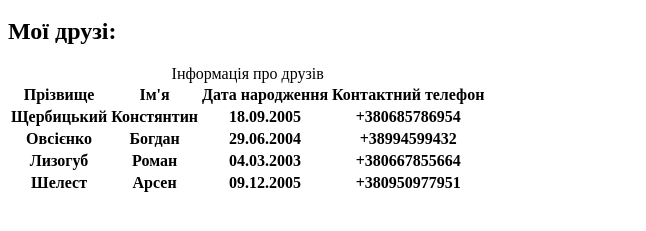
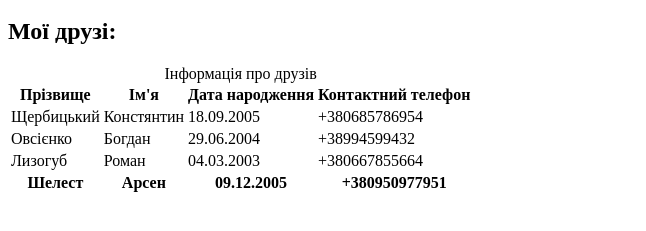
Before and after one commit to nmocherniuk/webdn, a plain HTML site: page lab1/friends.html in a window 1280 px wide. Shown: the part 101-332 px from the top of the page, without its empty margins (0-646 px from the left). Drawn offline with Linux system fonts and the light colour scheme.

Commit message:
Update friends.html

```diff
--- a/lab1/friends.html
+++ b/lab1/friends.html
@@ -17,22 +17,22 @@
                         <th>Контактний телефон</th>
                     </tr>
                     <tr>
-                        <th>Щербицький</th>
-                        <th>Констянтин</th>
-                        <th>18.09.2005</th>
-                        <th>+380685786954</th>
+                        <td>Щербицький</td>
+                        <td>Констянтин</td>
+                        <td>18.09.2005</td>
+                        <td>+380685786954</td>
                     </tr>
                     <tr>
-                        <th>Овсієнко</th>
-                        <th>Богдан</th>
-                        <th>29.06.2004</th>
-                        <th>+38994599432</th>
+                        <td>Овсієнко</td>
+                        <td>Богдан</td>
+                        <td>29.06.2004</td>
+                        <td>+38994599432</td>
                     </tr>
                     <tr>
-                        <th>Лизогуб</th>
-                        <th>Роман</th>
-                        <th>04.03.2003</th>
-                        <th>+380667855664</th>
+                        <td>Лизогуб</td>
+                        <td>Роман</td>
+                        <td>04.03.2003</td>
+                        <td>+380667855664</td>
                     </tr>
                     <tr>
                         <th>Шелест</th>
```
